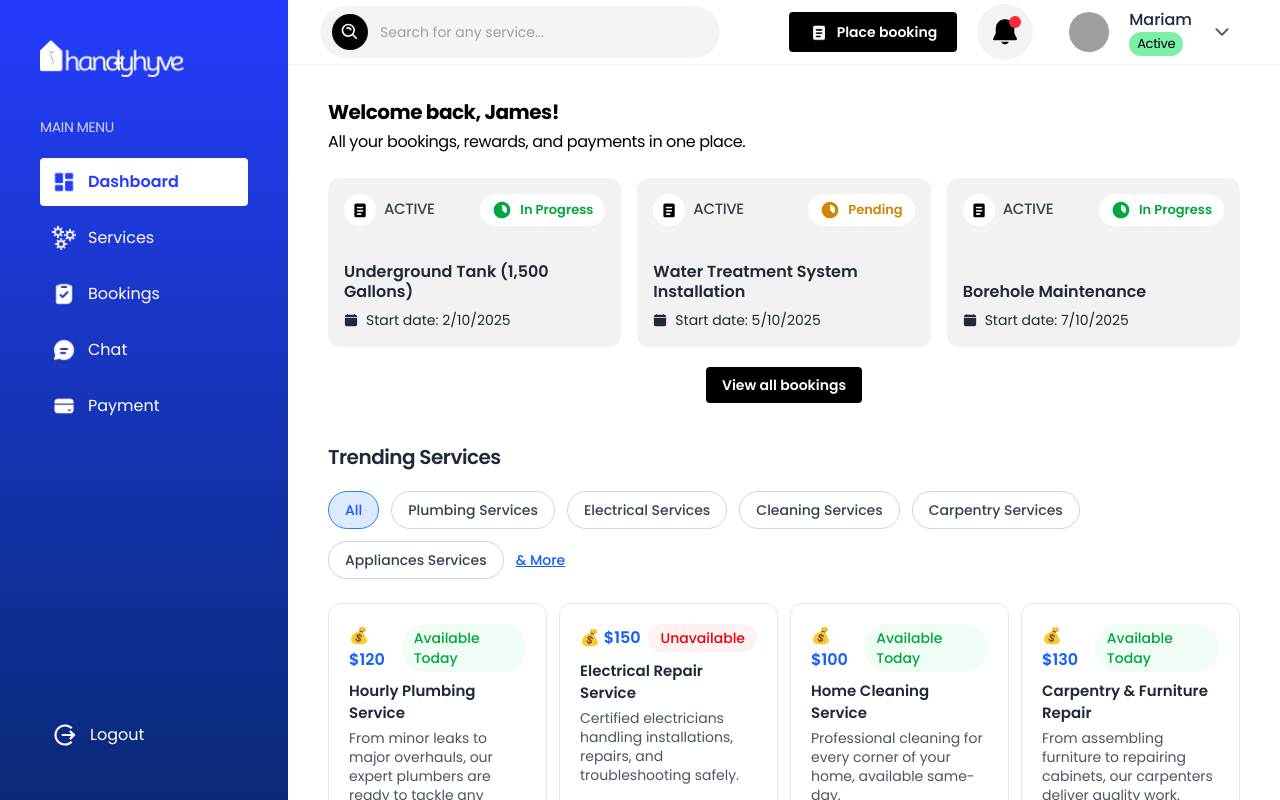
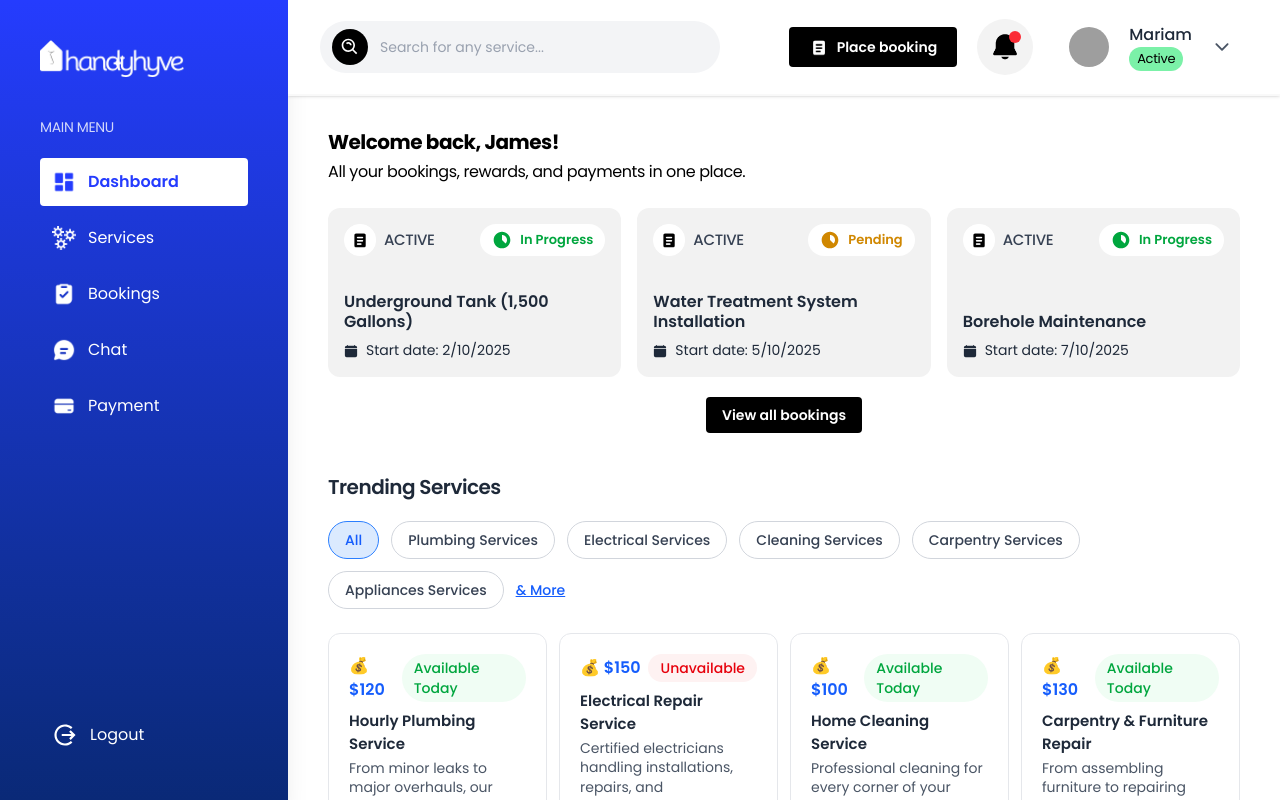
Before and after one commit to Fagbayibo/HandyB-Frontend, a React (Vite) app: page /dashboard in a window 1280 px wide. Built offline with nearby package versions, Linux system fonts and the light colour scheme; sample sign-in values are in the browser's storage; grey boxes are pictures that could not be loaded.

Commit message:
(Fix): Updated the dashboard for scrolling

```diff
--- a/src/layouts/DashboardLayout.jsx
+++ b/src/layouts/DashboardLayout.jsx
@@ -10,7 +10,7 @@ const DashboardLayout = () => {
   const closeSidebar = () => setIsSidebarOpen(false);
 
   return (
-    <div className="flex h-screen overflow-y-auto lg:overflow-hidden">
+    <div className="flex h-screen overflow-hidden">
       {/* Static Sidebar for desktop (lg and up) */}
       <div className="hidden lg:block w-72">
         <Sidebar isOpen={true} />
@@ -30,18 +30,19 @@ const DashboardLayout = () => {
         <Sidebar isOpen={isSidebarOpen} onClose={closeSidebar} />
       </div>
 
-      {/* Main Content Area */}
-      <div className="flex-1 flex flex-col relative z-0 bg-white">
-        <div className="h-24">
-          <Topbar onToggleSidebar={toggleSidebar} />
-        </div>
+{/* Main scrollable content area */}
+<div className="flex-1 flex flex-col overflow-hidden bg-white">
+  {/* Sticky Topbar */}
+  <div className="h-24 flex-shrink-0 sticky top-0 z-30 bg-white shadow-sm">
+    <Topbar onToggleSidebar={toggleSidebar} />
+  </div>
 
-        <div className="flex-1 px-4 py-8 md:max-lg:px-3 md:px-10">
-          <div className="min-h-screen bg-white">
-           <Outlet/>
-          </div>
-        </div>
-      </div>
+  {/* Scrollable content */}
+  <div className="flex-1 overflow-y-auto px-4 py-8 md:max-lg:px-3 md:px-10">
+    <Outlet />
+  </div>
+</div>
+
     </div>
   );
 };
```
